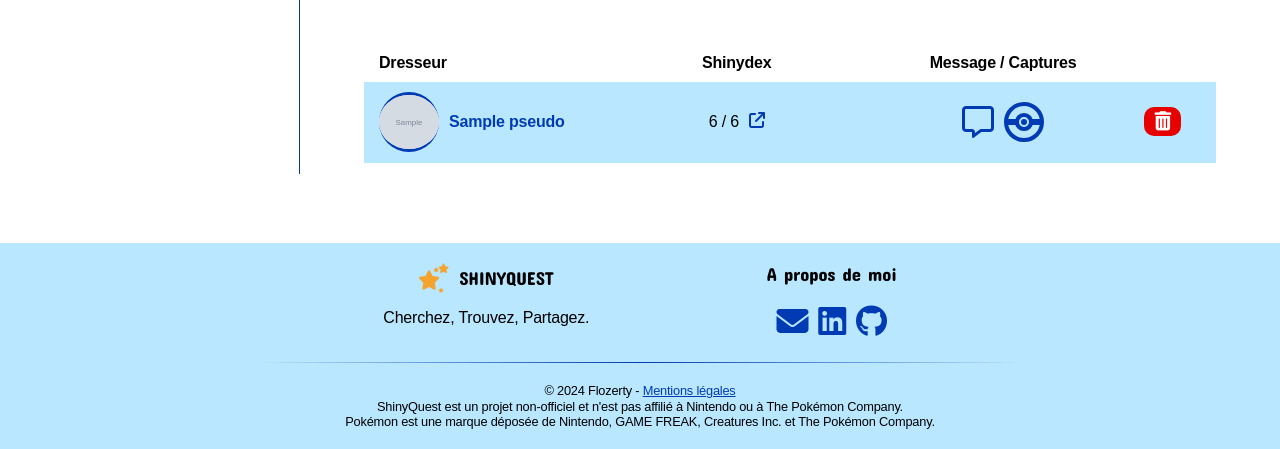
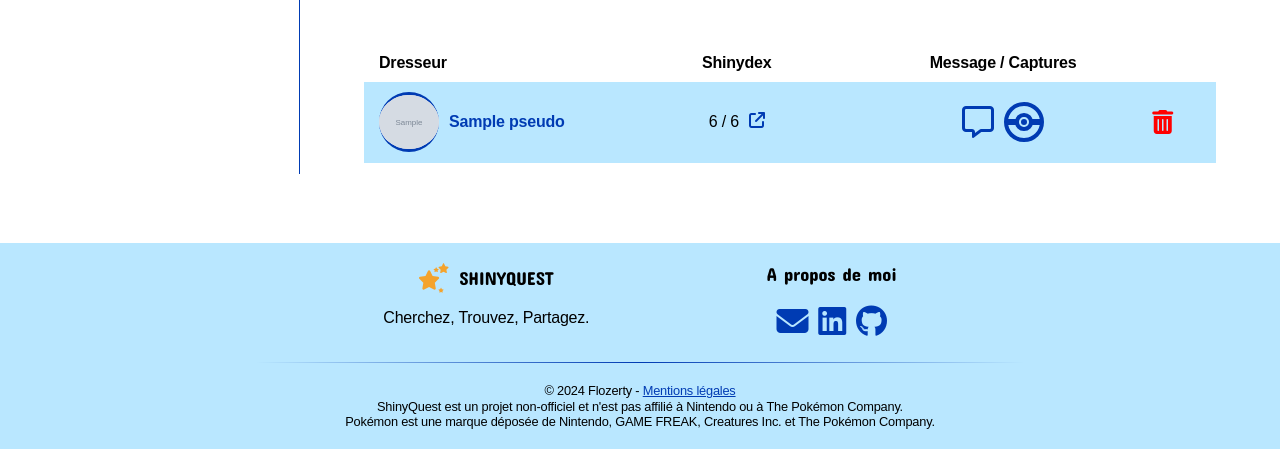
Before and after one commit to Flozerty/ShinyQuest, a Symfony app: template templates/amis/index.html.twig in a window 1280 px wide. Shown: the part 626-1075 px from the top of the page. Run offline with Twig, Linux system fonts and the light colour scheme; the template is opened without the code that fills it: most values are stand-ins (such as "Sample title", 1, 10 or a date in 2020); grey boxes marked "Sample" are stand-in pictures; some libraries are stand-ins or nearby versions; some web fonts are replaced.

Commit message:
change delete ami btn

```diff
--- a/public/css/amis.css
+++ b/public/css/amis.css
@@ -84,28 +84,15 @@
 .del-ami {
   grid-column: 8;
   justify-content: center;
-  background-color: rgb(230, 0, 0);
-  color: white;
-  font-weight: 600;
   width: fit-content;
   margin: auto;
-  padding: 5px 10px;
-  text-decoration: underline;
-  border-radius: 10px;
   transition: var(--transitionTime);
 
-  &:hover {
-    transform: scale(1.2);
-  }
-
-  .fa-trash-can {
-    color: white;
-
-    &:hover {
-      transform: scale(1);
-    }
+  i {
+    font-size: 1.5rem;
   }
 }
+
 
 .menu-burger-ami {
   position: relative;
@@ -121,8 +108,6 @@
   }
 }
 
-
-
 .dresseur-links-mobile {
   display: flex;
   top: 0;
@@ -134,6 +119,7 @@
   gap: 10px;
   text-align: center;
   background-color: #f2f2f2;
+  border: 1px solid var(--darkblue);
   border-radius: 10px;
   padding: 5px 10px;
 
--- a/public/css/pkmn_card.css
+++ b/public/css/pkmn_card.css
@@ -161,7 +161,7 @@
 
 .jeu {
   color: #FF8C00;
-  font-weight: 600;
+  /* font-weight: 600; */
 }
 
 .methode {
```
